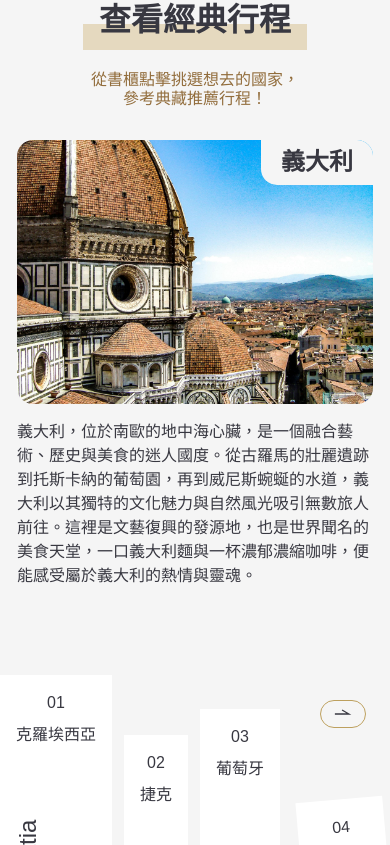
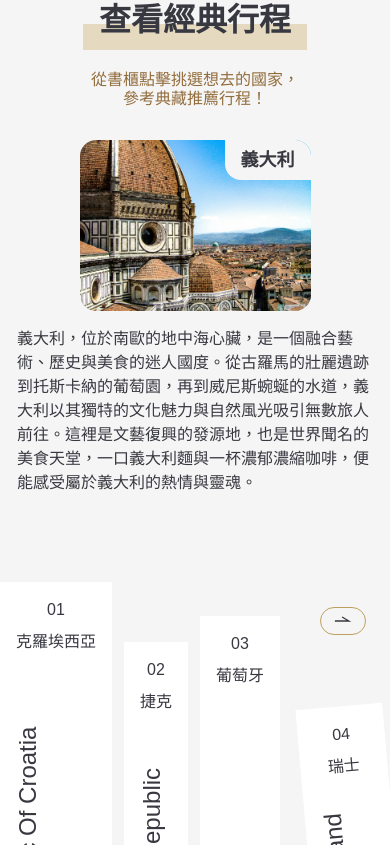
Before and after one commit to EasonLiuFrontEnd/luxe-travel, a Next.js app: page / in a window 390 px wide. Shown: the part 919-1764 px from the top of the page. Built offline with nearby package versions, Linux system fonts and the light colour scheme; no server answers; a web font is replaced by a local one.

Commit message:
chore: Adjust the Introduction card mobile style

```diff
--- a/src/components/pages/home/Introduction.tsx
+++ b/src/components/pages/home/Introduction.tsx
@@ -4,7 +4,7 @@ const Introduction = () => {
   return (
     <div className={`w-full lg:flex-[0_0_39.2%] lg:max-w-[753.6px] pb-7 px-[17px] lg:pl-7 lg:pr-0`}>
       <div className='flex flex-col items-center gap-5 lg:gap-7 lg:max-w-[705px]'>
-        <div className='relative'>
+        <div className='relative mx-[62.5px] lg:mx-0'>
           <Image
             src='/home/itinerary/it-italy/introduction.jpg'
             alt='義大利介紹圖片'
@@ -12,8 +12,8 @@ const Introduction = () => {
             width={705}
             height={347}
           />
-          <div className='absolute top-0 right-0 bg-[var(--color-figma-neutral-50)] px-6 py-3 rounded-tr-2xl rounded-bl-2xl'>
-            <span className='font-family-noto-serif font-bold text-2xl leading-[120%] text-[var(--color-figma-primary-950)]'>
+          <div className='absolute top-0 right-0 bg-[var(--color-figma-neutral-50)] lg:px-7 lg:py-4 px-5 py-3 rounded-tr-2xl rounded-bl-2xl'>
+            <span className='font-family-noto-serif font-bold lg:text-2xl text-lg leading-[120%] text-[var(--color-figma-primary-950)]'>
               義大利
             </span>
           </div>
--- a/src/components/pages/home/RecommendationSection/index.tsx
+++ b/src/components/pages/home/RecommendationSection/index.tsx
@@ -16,7 +16,7 @@ const RecommendationSection = () => {
         transition: 'margin-top 300ms ease-out'
       }}
     >
-      <div className="absolute flex justify-center items-end w-full h-full top-0 left-0">
+      <div className="absolute flex justify-center items-end w-full h-full top-0 left-0 bg-figma-neutral-50">
         <Image
           alt="背景裝飾"
           className="object-cover lg:block hidden"
```
